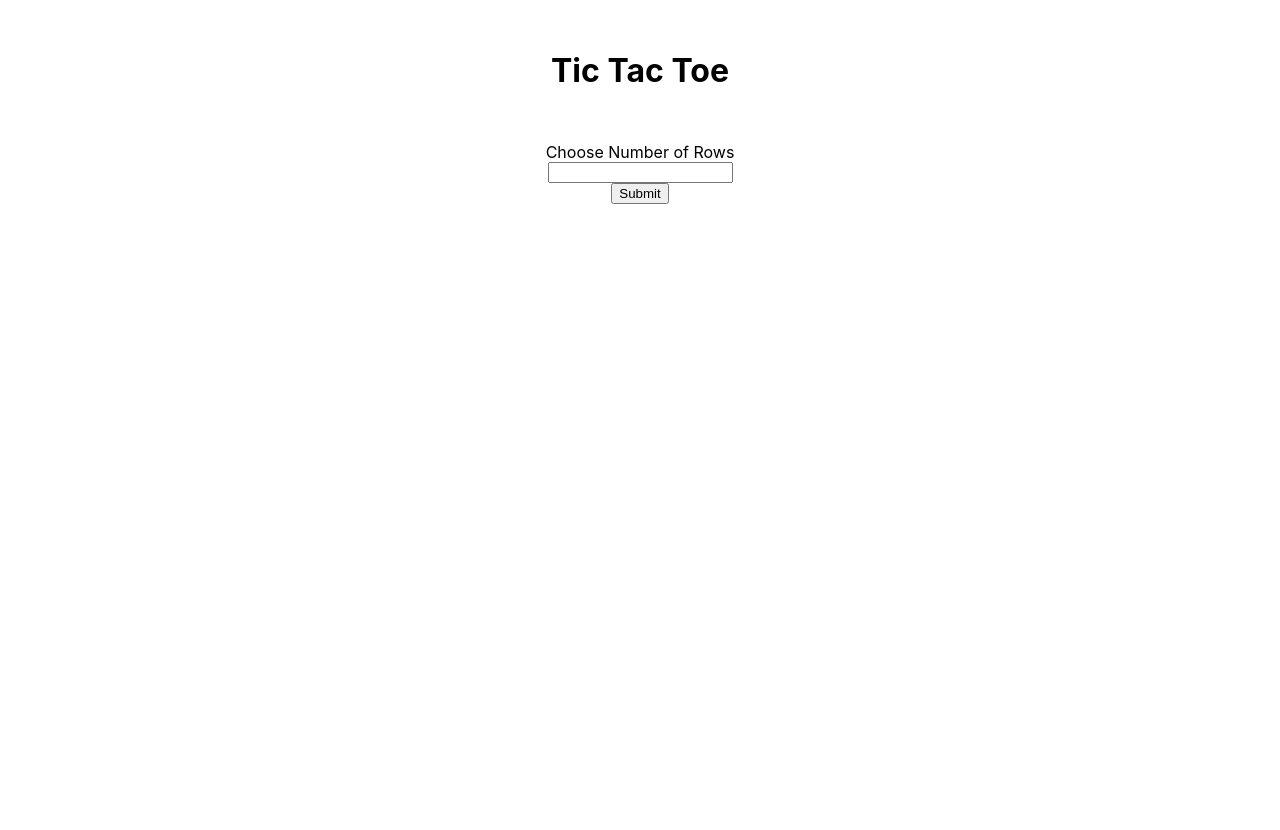
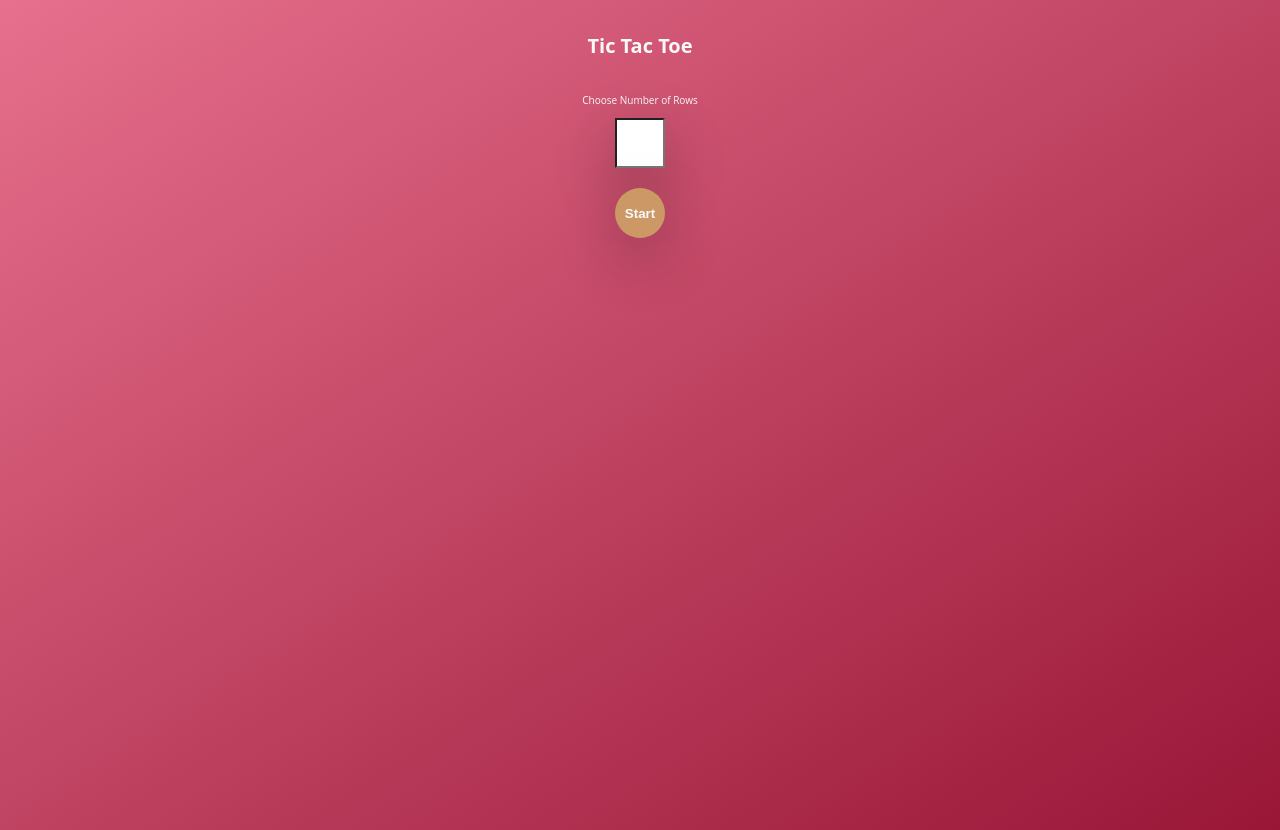
Before and after one commit to SpitzN/tic-tac-toe, a React (Create React App) app: page / in a window 1280 px wide. Before the commit the page ends 800 px from the top, so only its background shows below. Built offline with nearby package versions, Linux system fonts and the light colour scheme.

Commit message:
started stying and design

```diff
--- a/src/components/Game.module.css
+++ b/src/components/Game.module.css
@@ -10,17 +10,6 @@
   display: flex;
 }
 
-/* .game-info {
-    margin-top: 20px;
-    display: flex;
-    flex-direction: column;
-    align-items: center;
-  }
-  .game-info div {
-    font-size: 20px;
-    margin-bottom: 10px;
-  } */
-
 .settings {
   display: flex;
   flex-direction: column;
@@ -28,12 +17,61 @@
   margin: 30px;
 }
 
-.players button {
+.settings button {
   margin: 10px;
-  height: 40px;
-  font-size: 18px;
+  border-radius: 50%;
+  width: 50px;
+  height: 50px;
+  background-color: var(--color-secondary-dark);
+  border: none;
+  font-weight: bold;
+  color: var(--color-grey-light-1);
+  cursor: pointer;
+  box-shadow: var(--shadow-dark);
+}
+.settings button:hover {
+  background-color: var(--color-secondary-light);
+}
+.settings button:active {
+  background-color: var(--color-secondary);
+}
+
+.settings button:focus {
+  outline: none;
+}
+
+.settings input {
+  margin: 10px;
+  width: 50px;
+  height: 50px;
+  font-size: 2rem;
+  text-align: center;
+  font-weight: bold;
+  color: var(--color-grey-light-1);
+  box-shadow: var(--shadow-dark);
+}
+
+.settings input:hover {
+  background-color: var(--color-secondary-light);
+}
+
+.settings input:focus {
+  outline: none;
+}
+
+.end-game {
+  display: flex;
+  flex-direction: column;
+  align-items: center;
+  margin: 30px;
 }
 
 .restart {
   margin-top: 20px;
 }
+
+.restart button {
+  margin: 10px;
+  height: 40px;
+  font-size: 18px;
+}
--- a/src/components/Game.tsx
+++ b/src/components/Game.tsx
@@ -76,7 +76,7 @@ const Game: React.FC = () => {
         <div className={classes.settings}>
           <label htmlFor='board-size'>Choose Number of Rows</label>
           <input name='board-size' ref={inputRef}></input>
-          <button onClick={onInputClick}>Submit</button>
+          <button onClick={onInputClick}>Start</button>
         </div>
       )}
       {isBoardReady && (
--- a/src/index.module.css
+++ b/src/index.module.css
@@ -1,24 +1,66 @@
-body {
+:root {
+  --color-player-x: #f44336;
+  --color-player-o: #4caf50;
+  --color-primary: #eb2f64;
+  --color-primary-light: #e6708d;
+  --color-primary-dark: #991637;
+  --color-primary-black: #000000;
+  --color-primary-white: #ffffff;
+  --color-secondary: #f19132;
+  --color-secondary-light: #ffcc99;
+  --color-secondary-dark: #cc9966;
+  --color-grey-light-1: #faf9f9;
+  --color-grey-light-2: #f4f2f2;
+  --color-grey-light-3: #f0eeee;
+  --color-grey-light-4: #ccc;
+  --color-grey-dark-1: #333;
+  --color-grey-dark-2: #777;
+  --color-grey-dark-3: #999;
+  --shadow-dark: 0 2rem 6rem rgba(0, 0, 0, 0.3);
+  --shadow-light: 0 2rem 5rem rgba(0, 0, 0, 0.06);
+  --line: 1px solid var(--color-grey-light-2);
+}
+
+* {
   margin: 0;
-  font-family: -apple-system, BlinkMacSystemFont, 'Segoe UI', 'Roboto', 'Oxygen',
-    'Ubuntu', 'Cantarell', 'Fira Sans', 'Droid Sans', 'Helvetica Neue',
-    sans-serif;
+  padding: 0;
+}
+
+*,
+*::before,
+*::after {
+  box-sizing: inherit;
+}
+
+html {
+  box-sizing: border-box;
+  font-size: 62.5%;
+}
+@media only screen and (max-width: 68.75em) {
+  html {
+    font-size: 50%;
+  }
+}
+
+/* body {
+  margin: 0;
+  font-family: -apple-system, BlinkMacSystemFont, 'Segoe UI', 'Roboto', 'Oxygen', 'Ubuntu',
+    'Cantarell', 'Fira Sans', 'Droid Sans', 'Helvetica Neue', sans-serif;
   -webkit-font-smoothing: antialiased;
   -moz-osx-font-smoothing: grayscale;
+} */
+
+body {
+  font-family: 'Open Sans', sans-serif;
+  font-weight: 400;
+  line-height: 1.6;
+  color: var(--color-grey-light-1);
+  background-image: linear-gradient(
+    to right bottom,
+    var(--color-primary-light),
+    var(--color-primary-dark)
+  );
+  background-size: cover;
+  background-repeat: no-repeat;
+  min-height: 100vh;
 }
-
-/* ol,
-ul {
-  padding-left: 30px;
-}
-
-li {
-  margin-bottom: 5px;
-}
-
-button {
-  min-height: 30px;
-  height: auto;
-  width: 150px;
-}
- */
```
